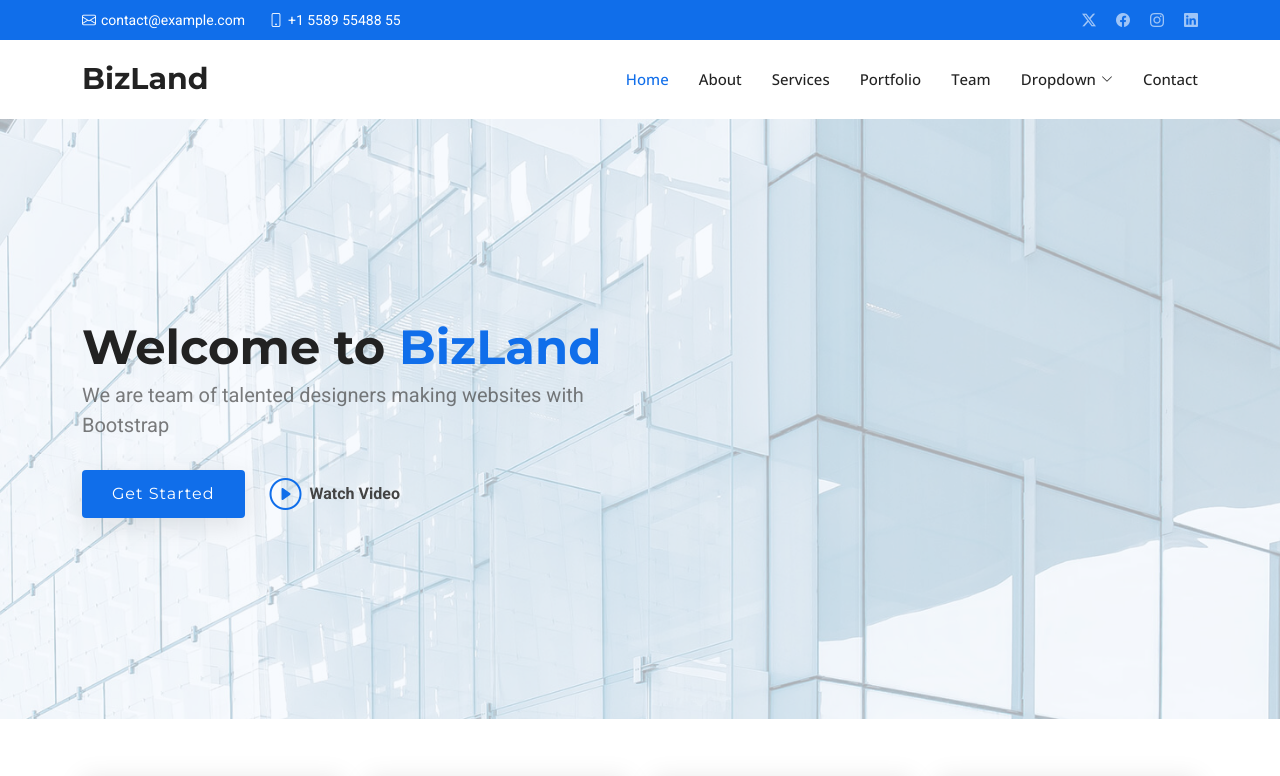
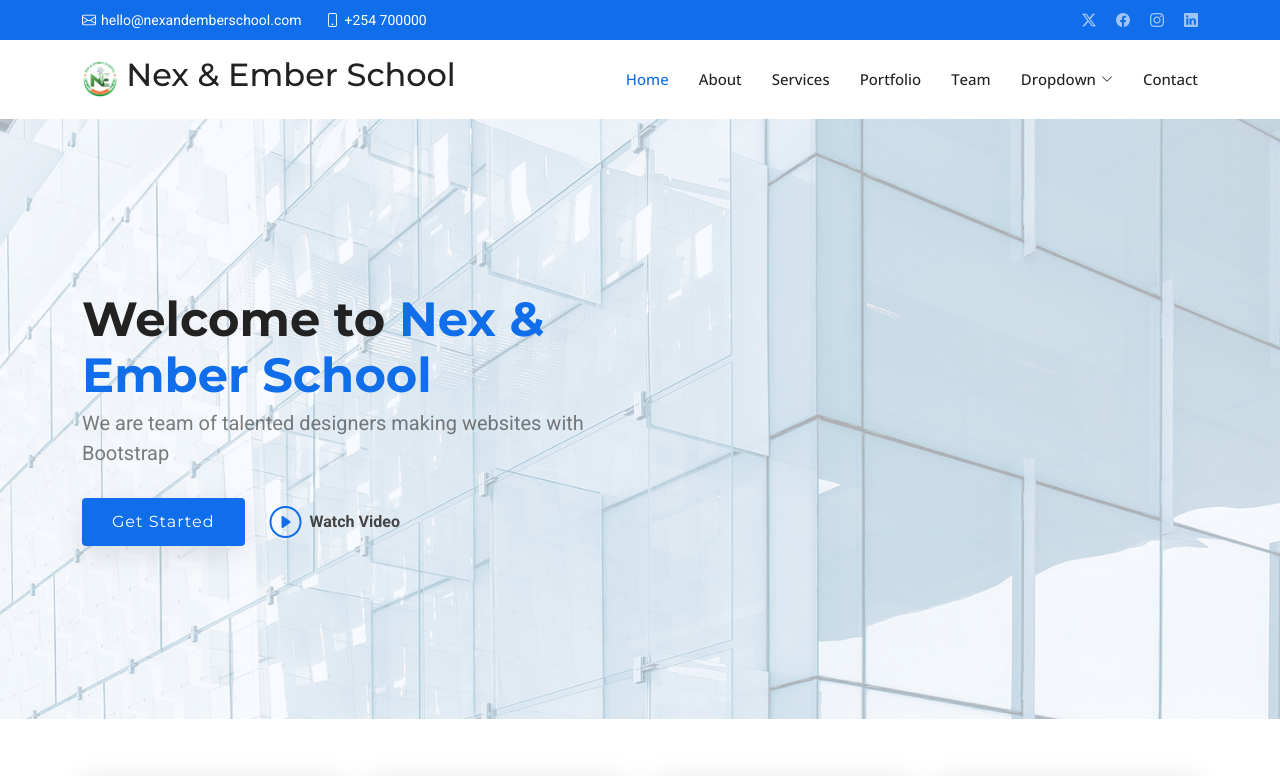
Before and after one commit to mathewchalo7/N-E-Website, a plain HTML site: page index.html in a window 1280 px wide. Shown: the top 776 px of the page. Drawn offline with nearby package versions, Linux system fonts and the light colour scheme.

Commit message:
minor edits to the index.html file

```diff
--- a/index.html
+++ b/index.html
@@ -4,13 +4,21 @@
 <head>
   <meta charset="utf-8">
   <meta content="width=device-width, initial-scale=1.0" name="viewport">
-  <title>Index - BizLand Bootstrap Template</title>
+  <title>Nex & Ember School - Launch Your Technical Writing Journey Here</title>
   <meta name="description" content="">
   <meta name="keywords" content="">
 
   <!-- Favicons -->
-  <link href="assets/img/favicon.png" rel="icon">
-  <link href="assets/img/apple-touch-icon.png" rel="apple-touch-icon">
+  <!-- <link href="assets/img/favicon.png" rel="icon">
+  <link href="assets/img/apple-touch-icon.png" rel="apple-touch-icon"> -->
+
+  <link rel="apple-touch-icon" sizes="180x180" href="assets/img/apple-touch-icon.png">
+  <link rel="icon" type="image/png" sizes="32x32" href="assets/img/favicon-32x32.png">
+  <link rel="icon" type="image/png" sizes="16x16" href="assets/img/favicon-16x16.png">
+  <link rel="manifest" href="assets/img/site.webmanifest">
+
+
+
 
   <!-- Fonts -->
   <link href="https://fonts.googleapis.com" rel="preconnect">
@@ -43,8 +51,8 @@
     <div class="topbar d-flex align-items-center">
       <div class="container d-flex justify-content-center justify-content-md-between">
         <div class="contact-info d-flex align-items-center">
-          <i class="bi bi-envelope d-flex align-items-center"><a href="mailto:contact@example.com">contact@example.com</a></i>
-          <i class="bi bi-phone d-flex align-items-center ms-4"><span>+1 5589 55488 55</span></i>
+          <i class="bi bi-envelope d-flex align-items-center"><a href="mailto:contact@example.com">hello@nexandemberschool.com</a></i>
+          <i class="bi bi-phone d-flex align-items-center ms-4"><span>+254 700000</span></i>
         </div>
         <div class="social-links d-none d-md-flex align-items-center">
           <a href="#" class="twitter"><i class="bi bi-twitter-x"></i></a>
@@ -60,8 +68,8 @@
       <div class="container position-relative d-flex align-items-center justify-content-between">
         <a href="index.html" class="logo d-flex align-items-center">
           <!-- Uncomment the line below if you also wish to use an image logo -->
-          <!-- <img src="assets/img/logo.png" alt=""> -->
-          <h1 class="sitename">BizLand</h1>
+          <img src="assets/img/logo.jpg" alt="">
+          <h1 class="sitename"><h2>Nex & Ember School</h2></h1>
         </a>
 
         <nav id="navmenu" class="navmenu">
@@ -107,7 +115,7 @@
       <div class="container">
         <div class="row gy-4">
           <div class="col-lg-6 order-2 order-lg-1 d-flex flex-column justify-content-center" data-aos="zoom-out">
-            <h1>Welcome to <span>BizLand</span></h1>
+            <h1>Welcome to <span>Nex & Ember School</span></h1>
             <p>We are team of talented designers making websites with Bootstrap</p>
             <div class="d-flex">
               <a href="#about" class="btn-get-started">Get Started</a>
```
Also changed, not shown: assets/img/android-chrome-192x192.png (added), assets/img/android-chrome-512x512.png (added), assets/img/apple-touch-icon-1.png (added), assets/img/apple-touch-icon.png, assets/img/favicon-1.png (renamed from assets/img/favicon.png), assets/img/favicon-16x16.png (added), assets/img/favicon-32x32.png (added), assets/img/favicon.ico (added), assets/img/logo.jpg (added), assets/img/logo.png, assets/img/site.webmanifest (added).
